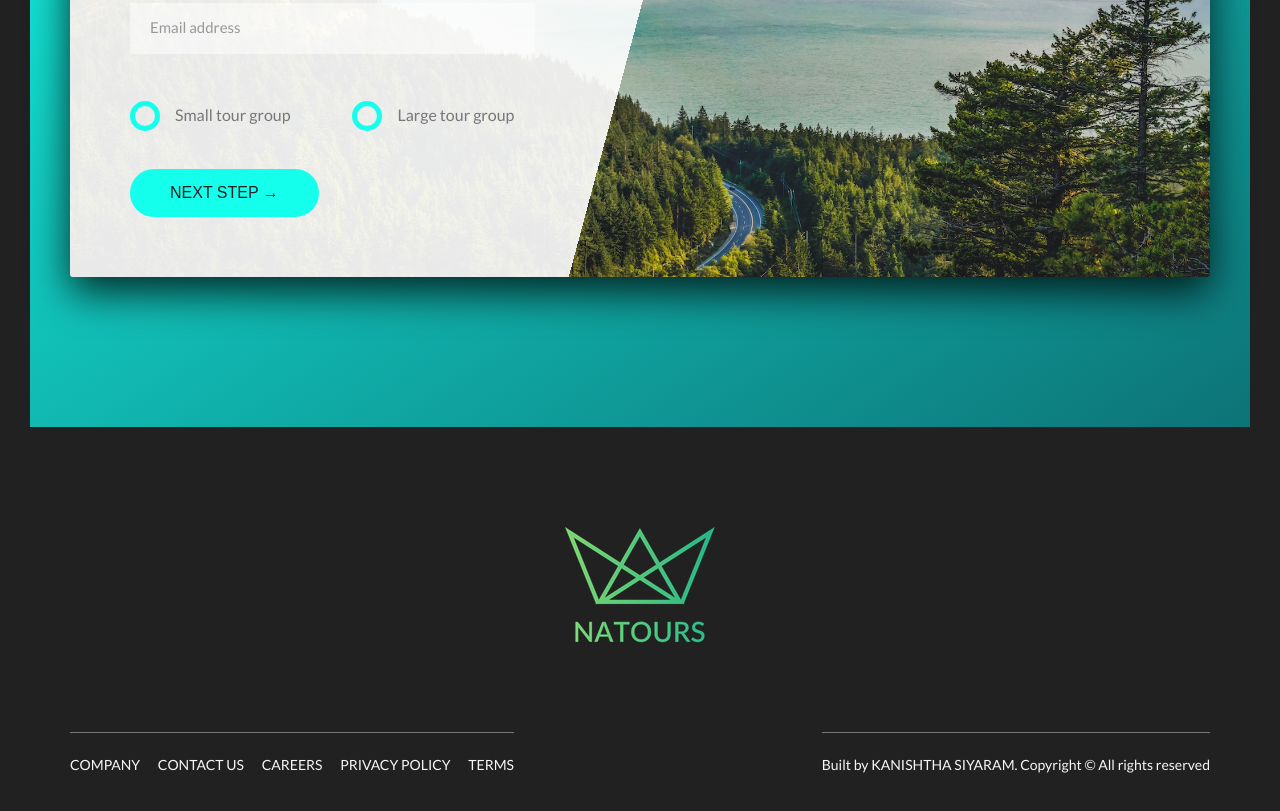
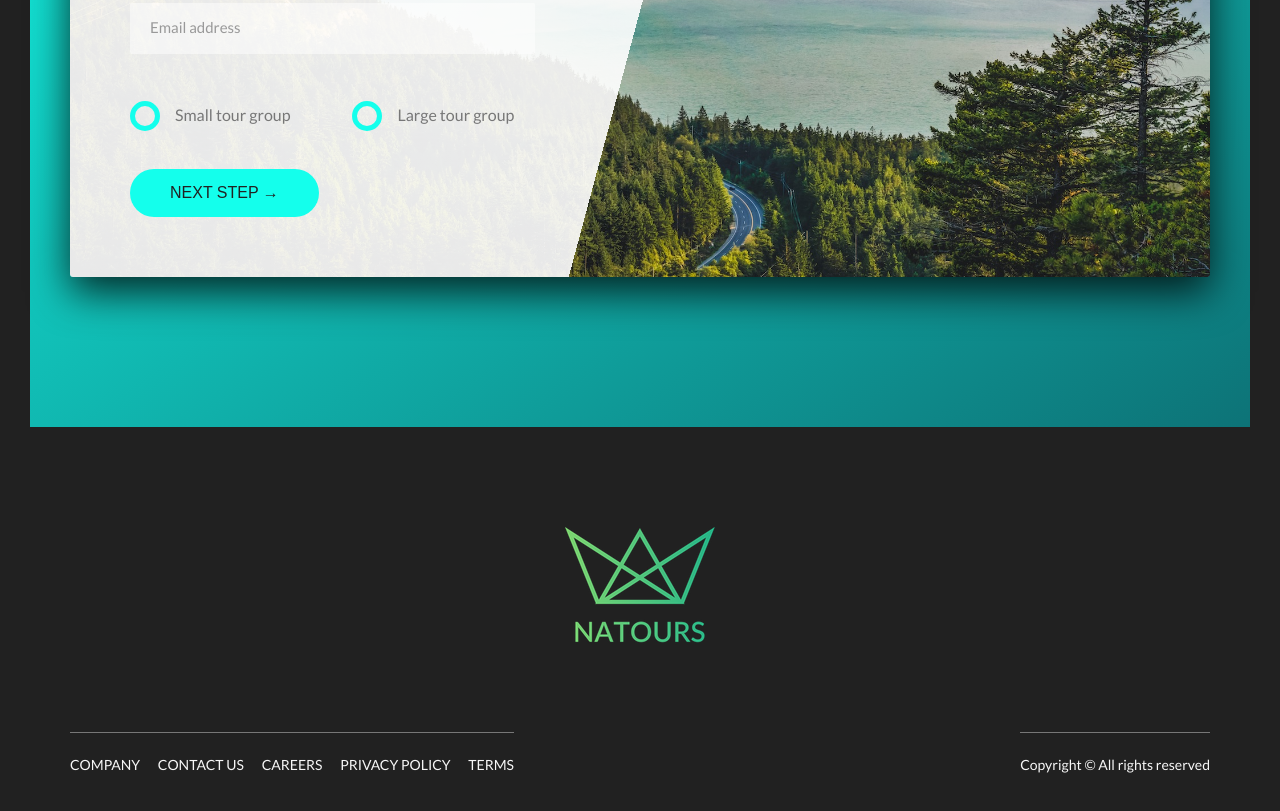
Before and after one commit to Khugoyal/Nature-FrontEnd, a website: page index.html in a window 1280 px wide. Shown: the part 5175-5986 px from the top of the page. Drawn offline with Linux system fonts and the light colour scheme.

Commit message:
Update index.html

```diff
--- a/index.html
+++ b/index.html
@@ -465,10 +465,7 @@
         </div>
         <div class="col-1-of-2">
           <p class="footer__copyright">
-            Built by
-            <a href="https://github.com/kanishths" class="footer__link"
-              >Kanishtha Siyaram</a
-            >. Copyright &copy; All rights reserved
+            Copyright &copy; All rights reserved
           </p>
         </div>
       </div>
```
